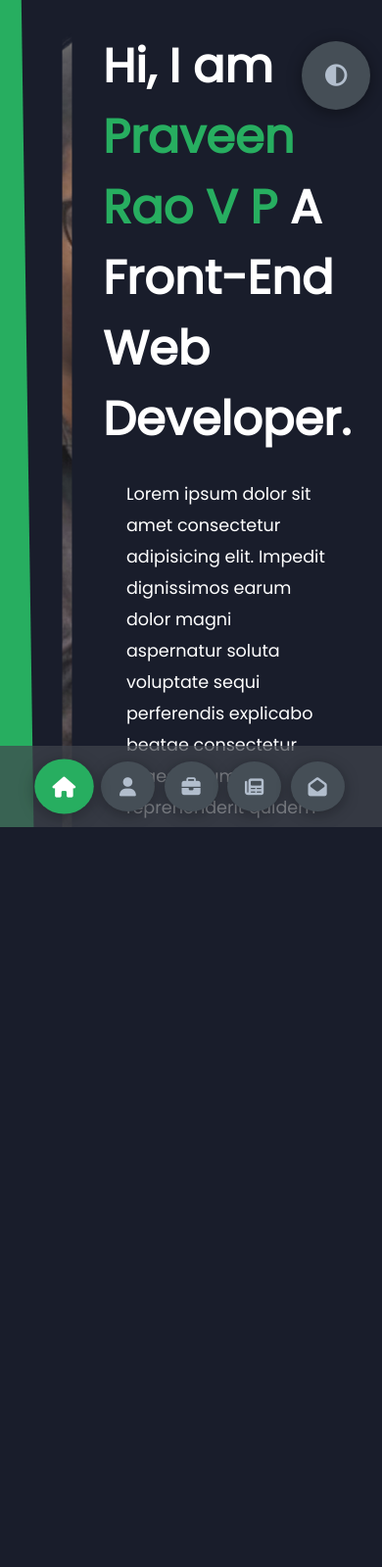
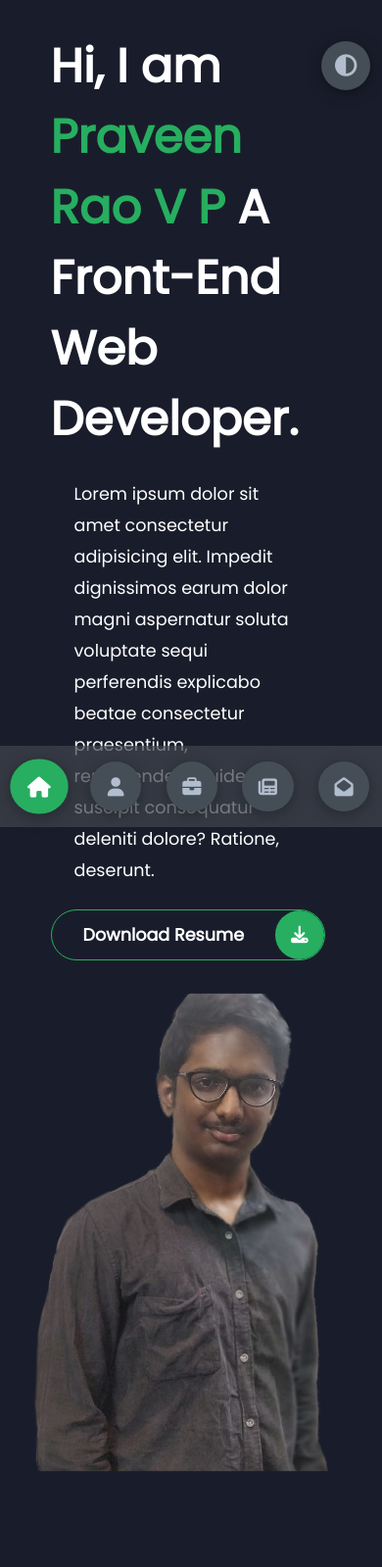
Before and after one commit to PraveenRaoVP/New-Portfolio, a PHP site: page / in a window 390 px wide. Shown: the whole page at 98% size. Before the commit the page ends 844 px from the top, so only its background shows below. Run offline with PHP 8.4, Linux system fonts and the light colour scheme; some libraries are stand-ins or nearby versions.

Commit message:
completed frontend, need to add content and functionality

```diff
--- a/styles/_media.scss
+++ b/styles/_media.scss
@@ -6,6 +6,37 @@
         padding: 2rem !important;
     }
 
+    .theme-btn{
+        width: 50px;
+        height: 50px;
+    }
+
+    .header-content{
+        grid-template-columns: 1fr;
+        padding-bottom: 6rem;
+    }
+    .left-header{
+        .h-shape{
+            display: none;
+        }
+    }
+    .main-btn{
+        margin: 0 auto;
+        text-align: center;
+        align-items: center;
+        justify-content: center;
+    }
+
+    .right-header{
+        grid-row: 1;
+        width: 90%;
+        margin: 0 auto;
+    }
+    .header-content .left-header .image{
+        margin: 0 auto;
+        width: 90%;
+
+    }
     .controls{
         top: auto;
         bottom: 0;
@@ -16,7 +47,79 @@
         width: 100%;
         background-color: var(--color-gray5);
         .control{
-            margin: 1rem 0.3rem;
+            margin: 1rem 0.8rem;
         }
     }
+
+    .about-container{
+        grid-template-columns: 1fr;
+        padding: 3rem !important;
+        .right-about{
+            padding-top: 2.5rem;
+            grid-template-columns: 1fr;
+        }
+    }
+    .about-timeline{
+        grid-template-columns: 1fr;
+        padding-bottom: 6rem;
+    }
+
+
+    .about-stats{
+        .progress-bars{
+            grid-template-columns: 1fr;
+        }
+    }
+    hr{
+        opacity: 0;
+    }
+
+    .blogs{
+        grid-template-columns: 1fr;
+        padding-bottom: 6rem;
+    }
+
+    .portfolios{
+        grid-template-columns: 1fr;
+        padding-bottom: 6rem;
+    }
+
+    .contact-content-con{
+        flex-direction: column;
+        .input-ctrl{
+            width: 100% !important;
+        }
+
+        .right-contact{
+            margin-left: 0;
+            margin-top: 2.5rem;
+            .ic2{
+                display: block;
+                :last-child{
+                    margin-top: 1.5rem;
+                    margin-left: 0;
+                }
+            }
+            .submit-btn{
+                width: 100%;
+            }
+        }
+    }
+
+    .main-title{
+        h2{
+            font-size: 2rem;
+            span{
+                font-size: 2.5rem;
+            }
+            .bg-txt{
+                font-size: 2.5rem;
+                opacity: 0;
+            }
+        }
+    }
+
+    .contact-icon-container{
+        padding-bottom: 7rem !important;
+    }
 }
--- a/styles/styles.css
+++ b/styles/styles.css
@@ -54,9 +54,10 @@ a {
 }
 
 header {
-  height: 100vh;
+  min-height: 150vh;
   color: var(--color-white);
-  overflow: hidden;
+  font-family: 'Poppins', sans-serif;
+  overflow-x: hidden;
 }
 
 section {
@@ -331,6 +332,7 @@ section {
   font-weight: 600;
   position: relative;
   border: 1px solid var(--color-secondary);
+  text-align: center;
   display: -webkit-box;
   display: -ms-flexbox;
   display: flex;
@@ -397,6 +399,13 @@ section {
 
 .main-title h2 span {
   color: var(--color-secondary);
+  -webkit-transition: var(--transition-common);
+  transition: var(--transition-common);
+}
+
+.main-title h2 span:hover {
+  font-size: 4.2rem;
+  font-weight: 900;
 }
 
 .main-title h2 .bg-txt {
@@ -544,7 +553,7 @@ hr {
   display: -webkit-box;
   display: -ms-flexbox;
   display: flex;
-  margin: 0 500px;
+  margin: 0 8rem;
   opacity: 0.3;
 }
 
@@ -666,11 +675,15 @@ hr {
 
 .about-timeline .timeline-item .tl-duration {
   display: inline-block;
+  background-color: var(--color-gray5);
+  border-radius: 10px;
+  padding: 0 1rem;
 }
 
 .about-timeline .timeline-item h5 {
   font-size: 1.3rem;
   font-weight: 600;
+  padding-top: 1rem;
 }
 
 .about-timeline .timeline-item h5 span {
@@ -1082,6 +1095,38 @@ hr {
   header .right-header {
     padding: 2rem !important;
   }
+  .theme-btn {
+    width: 50px;
+    height: 50px;
+  }
+  .header-content {
+    -ms-grid-columns: 1fr;
+        grid-template-columns: 1fr;
+    padding-bottom: 6rem;
+  }
+  .left-header .h-shape {
+    display: none;
+  }
+  .main-btn {
+    margin: 0 auto;
+    text-align: center;
+    -webkit-box-align: center;
+        -ms-flex-align: center;
+            align-items: center;
+    -webkit-box-pack: center;
+        -ms-flex-pack: center;
+            justify-content: center;
+  }
+  .right-header {
+    -ms-grid-row: 1;
+    grid-row: 1;
+    width: 90%;
+    margin: 0 auto;
+  }
+  .header-content .left-header .image {
+    margin: 0 auto;
+    width: 90%;
+  }
   .controls {
     top: auto;
     bottom: 0;
@@ -1099,7 +1144,75 @@ hr {
     background-color: var(--color-gray5);
   }
   .controls .control {
-    margin: 1rem 0.3rem;
+    margin: 1rem 0.8rem;
+  }
+  .about-container {
+    -ms-grid-columns: 1fr;
+        grid-template-columns: 1fr;
+    padding: 3rem !important;
+  }
+  .about-container .right-about {
+    padding-top: 2.5rem;
+    -ms-grid-columns: 1fr;
+        grid-template-columns: 1fr;
+  }
+  .about-timeline {
+    -ms-grid-columns: 1fr;
+        grid-template-columns: 1fr;
+    padding-bottom: 6rem;
+  }
+  .about-stats .progress-bars {
+    -ms-grid-columns: 1fr;
+        grid-template-columns: 1fr;
+  }
+  hr {
+    opacity: 0;
+  }
+  .blogs {
+    -ms-grid-columns: 1fr;
+        grid-template-columns: 1fr;
+    padding-bottom: 6rem;
+  }
+  .portfolios {
+    -ms-grid-columns: 1fr;
+        grid-template-columns: 1fr;
+    padding-bottom: 6rem;
+  }
+  .contact-content-con {
+    -webkit-box-orient: vertical;
+    -webkit-box-direction: normal;
+        -ms-flex-direction: column;
+            flex-direction: column;
+  }
+  .contact-content-con .input-ctrl {
+    width: 100% !important;
+  }
+  .contact-content-con .right-contact {
+    margin-left: 0;
+    margin-top: 2.5rem;
+  }
+  .contact-content-con .right-contact .ic2 {
+    display: block;
+  }
+  .contact-content-con .right-contact .ic2 :last-child {
+    margin-top: 1.5rem;
+    margin-left: 0;
+  }
+  .contact-content-con .right-contact .submit-btn {
+    width: 100%;
+  }
+  .main-title h2 {
+    font-size: 2rem;
+  }
+  .main-title h2 span {
+    font-size: 2.5rem;
+  }
+  .main-title h2 .bg-txt {
+    font-size: 2.5rem;
+    opacity: 0;
+  }
+  .contact-icon-container {
+    padding-bottom: 7rem !important;
   }
 }
 /*# sourceMappingURL=styles.css.map */
--- a/styles/styles.scss
+++ b/styles/styles.scss
@@ -52,9 +52,10 @@ a{
 }
 
 header{
-    height: 100vh;
+    min-height: 150vh;
     color: var(--color-white);
-    overflow: hidden;
+    font-family: 'Poppins', sans-serif;
+    overflow-x: hidden;
 }
 
 section{
@@ -247,6 +248,7 @@ section{
     font-weight: 600;
     position: relative;
     border: 1px solid var(--color-secondary);
+    text-align: center;
     display: flex;
     align-self: flex-start;
     display: flex;
@@ -292,6 +294,11 @@ section{
         font-weight: 700;
         span{
             color: var(--color-secondary);
+            transition: var(--transition-common);
+            &:hover{
+                font-size: 4.2rem;
+                font-weight: 900;
+            }
         }
         .bg-txt{
             position: absolute;
@@ -404,7 +411,7 @@ hr{
     align-items: center;
     justify-content: center;
     display: flex;
-    margin: 0 500px;
+    margin: 0 8rem;
     opacity: 0.3;
 }
 
@@ -497,10 +504,14 @@ hr{
         }
         .tl-duration{
             display: inline-block;
+            background-color: var(--color-gray5);
+            border-radius: 10px;
+            padding: 0 1rem;
         }
         h5{
             font-size: 1.3rem;
             font-weight: 600;
+            padding-top: 1rem;
             span{
                 color: var(--color-gray1);
                 font-weight: 700;
```
Also changed, not shown: 1 other file.
